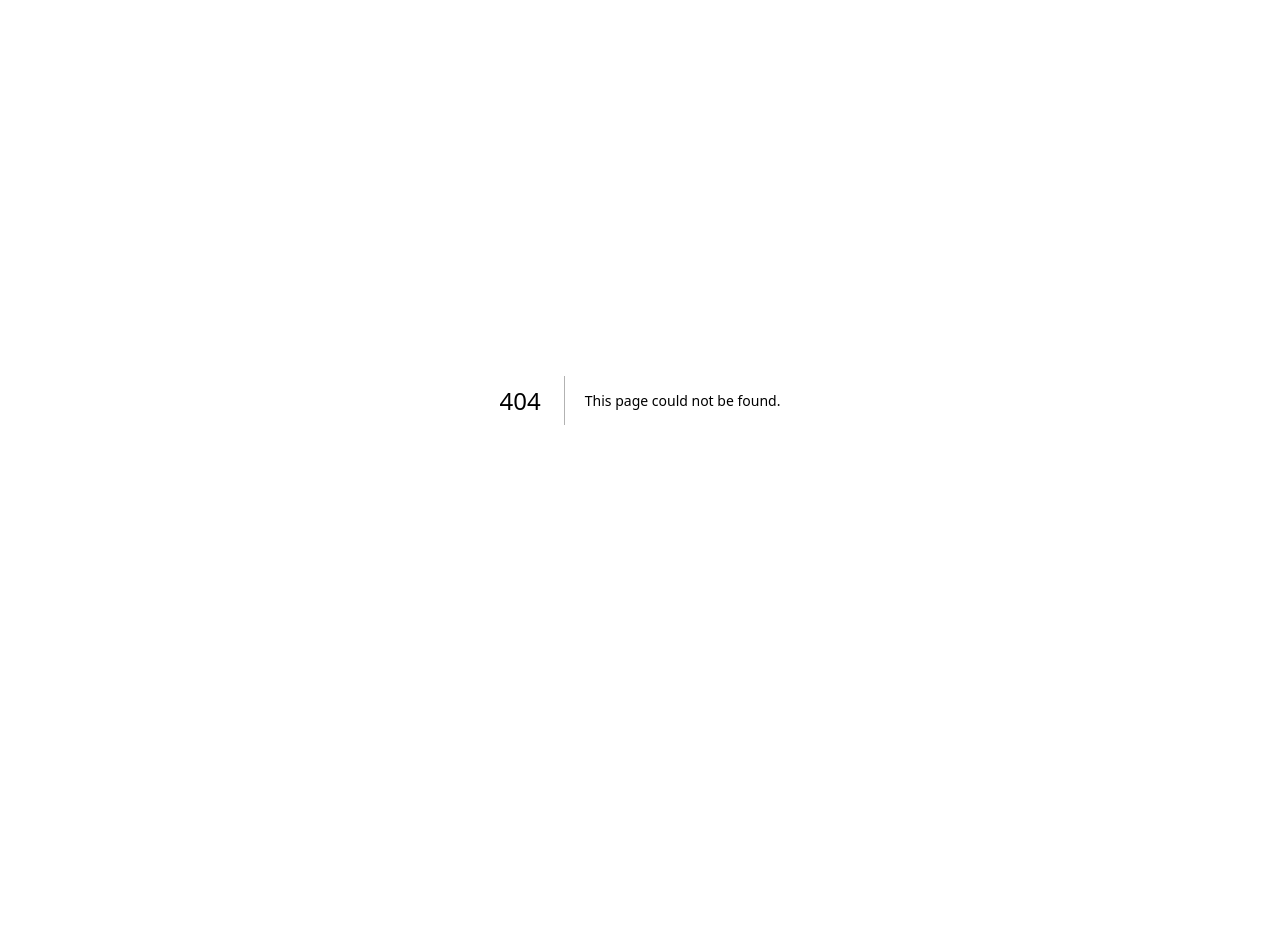
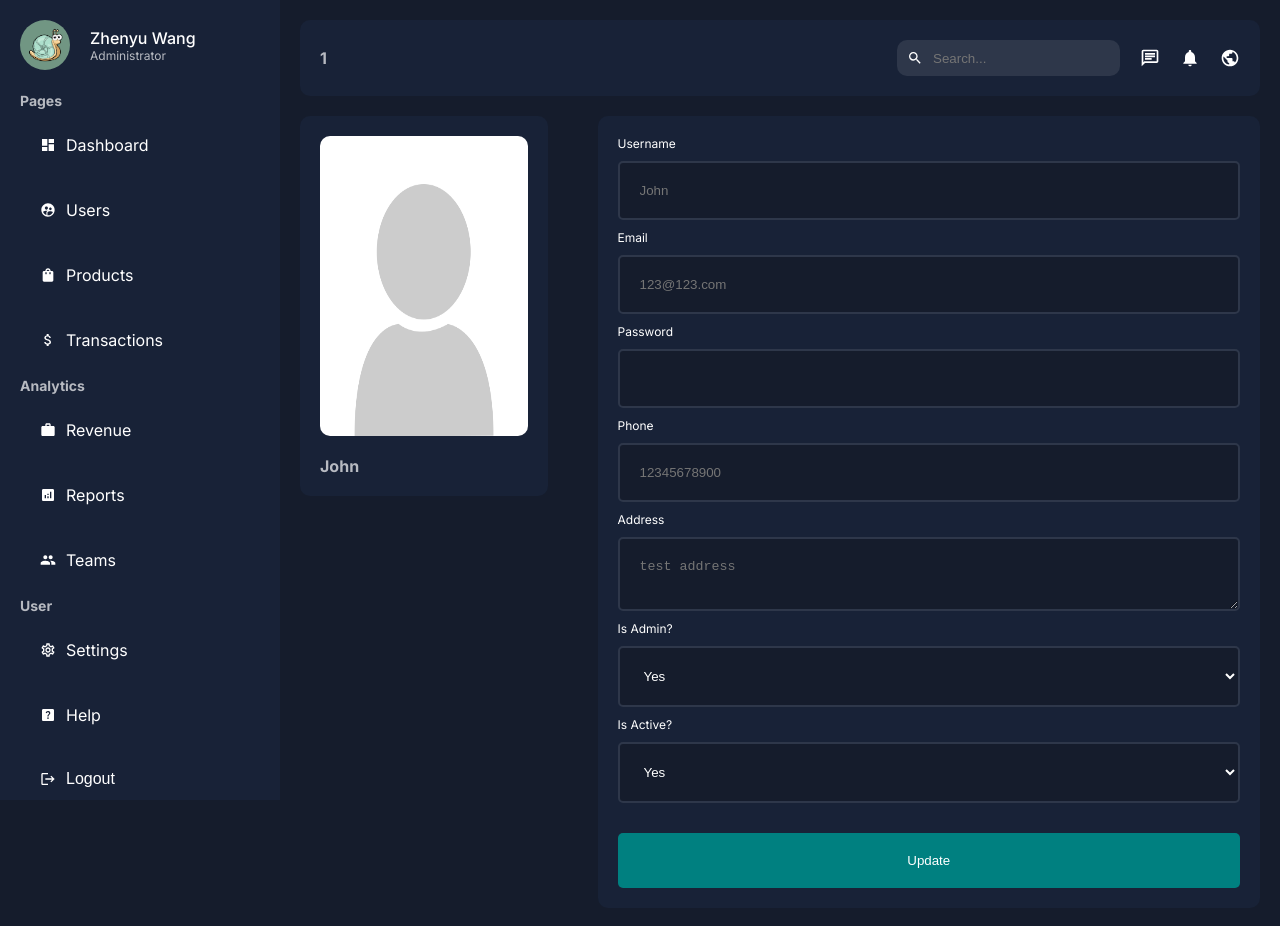
Before and after one commit to zhenyuWang/nextjs-admin, a Next.js app: page /dashboard/users/1 in a window 1280 px wide. Before the commit this address had no page. Before the commit the page ends 800 px from the top, so only its background shows below. Built offline with nearby package versions, Linux system fonts and the light colour scheme.

Commit message:
feat: User Page

```diff
--- /dev/null
+++ b/app/dashboard/users/[id]/page.jsx
@@ -0,0 +1,53 @@
+import classes from '@/app/ui/dashboard/users/user/user.module.css'
+import Image from 'next/image'
+
+const UserPage = async ({ params }) => {
+  const { id } = params
+  console.log('id', id)
+
+  return (
+    <div className={classes.container}>
+      <div className={classes.infoContainer}>
+        <div className={classes.imgContainer}>
+          <Image src='/no-avatar.png' alt='' fill />
+        </div>
+        John
+      </div>
+      <div className={classes.formContainer}>
+        <form className={classes.form}>
+          <label>Username</label>
+          <input type='text' name='username' placeholder='John' />
+          <label>Email</label>
+          <input type='email' name='email' placeholder='123@123.com' />
+          <label>Password</label>
+          <input type='password' name='password' />
+          <label>Phone</label>
+          <input type='text' name='phone' placeholder='12345678900' />
+          <label>Address</label>
+          <textarea type='text' name='address' placeholder='test address' />
+          <label>Is Admin?</label>
+          <select name='isAdmin' id='isAdmin'>
+            <option value={true} selected={true}>
+              Yes
+            </option>
+            <option value={false} selected={false}>
+              No
+            </option>
+          </select>
+          <label>Is Active?</label>
+          <select name='isActive' id='isActive'>
+            <option value={true} selected={true}>
+              Yes
+            </option>
+            <option value={false} selected={false}>
+              No
+            </option>
+          </select>
+          <button>Update</button>
+        </form>
+      </div>
+    </div>
+  )
+}
+
+export default UserPage
--- /dev/null
+++ b/app/ui/dashboard/users/user/user.module.css
@@ -0,0 +1,62 @@
+.container {
+  display: flex;
+  gap: 50px;
+  margin-top: 20px;
+}
+
+.infoContainer {
+  flex: 1;
+  background-color: var(--bgSoft);
+  padding: 20px;
+  border-radius: 10px;
+  font-weight: bold;
+  color: var(--textSoft);
+  height: max-content;
+}
+
+.imgContainer {
+  width: 100%;
+  height: 300px;
+  position: relative;
+  border-radius: 10px;
+  overflow: hidden;
+  margin-bottom: 20px;
+}
+
+.formContainer {
+  flex: 3;
+  background-color: var(--bgSoft);
+  padding: 20px;
+  border-radius: 10px;
+}
+
+.form {
+  display: flex;
+  flex-direction: column;
+}
+
+.form input,
+.form textarea,
+.form select {
+  padding: 20px;
+  border: 2px solid #2e374a;
+  border-radius: 5px;
+  background-color: var(--bg);
+  color: var(--text);
+  margin: 10px 0px;
+}
+
+.form label {
+  font-size: 12px;
+}
+
+.form button {
+  width: 100%;
+  padding: 20px;
+  background-color: teal;
+  color: var(--text);
+  border: none;
+  border-radius: 5px;
+  cursor: pointer;
+  margin-top: 20px;
+}
```
